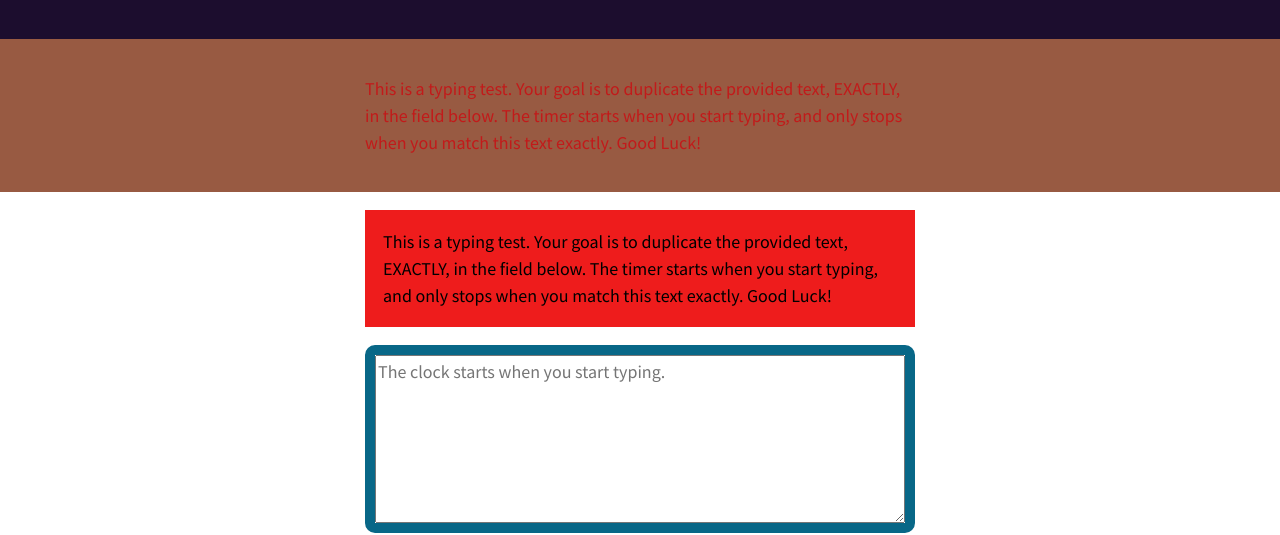
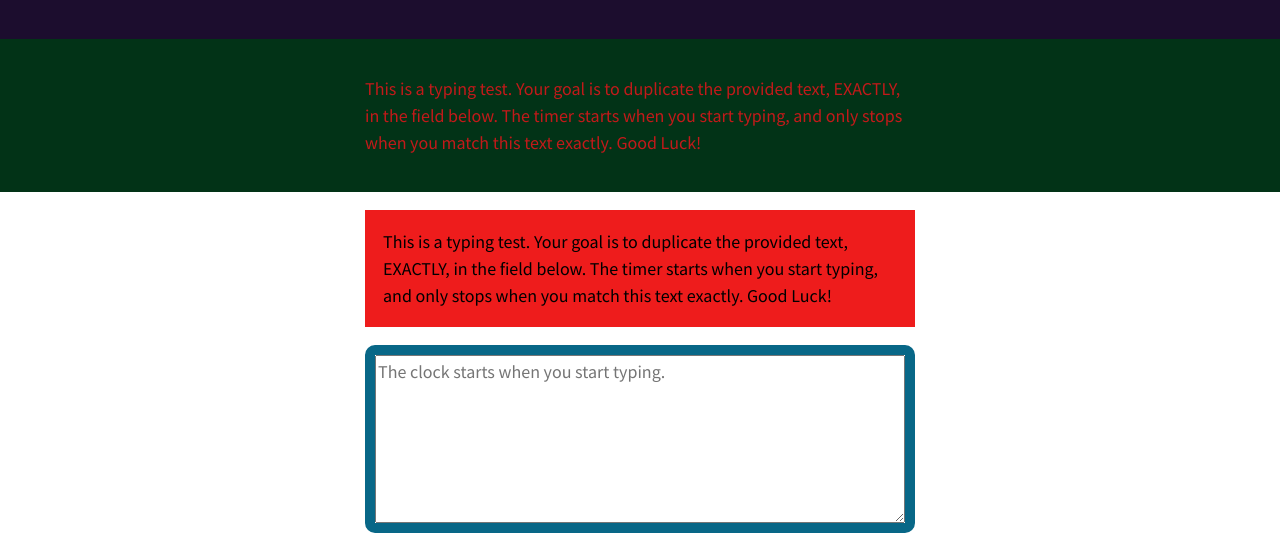
Before and after one commit to gangapurambhargav/typing-speed, a plain HTML site: page index.html in a window 1280 px wide. Shown: the part 99-634 px from the top of the page. Drawn offline with Linux system fonts and the light colour scheme.

Commit message:
.intro update in css

```diff
--- a/style.css
+++ b/style.css
@@ -122,7 +122,7 @@ body {
 .intro {
     padding: 2em 2em;
     color: #c21a1a;
-    background: #985a42;
+    background: #023317;
 }
 
 
```
